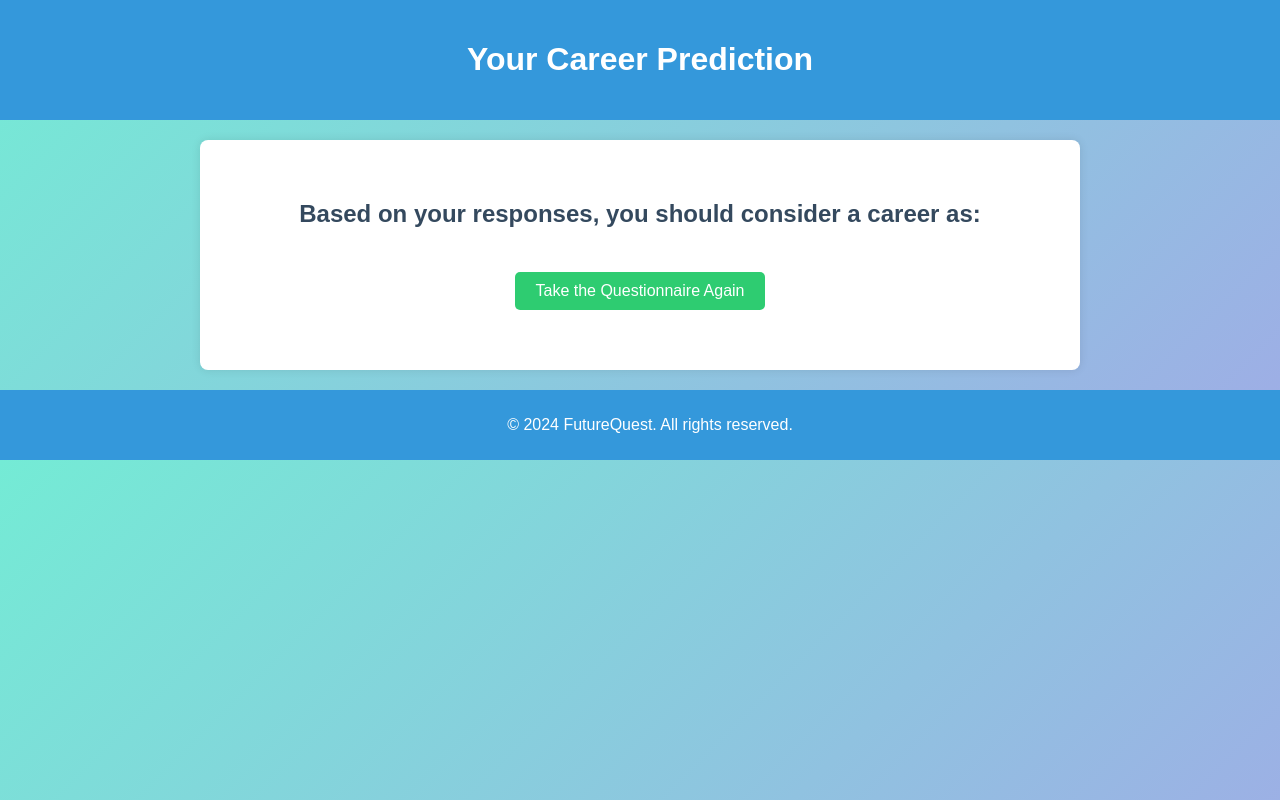
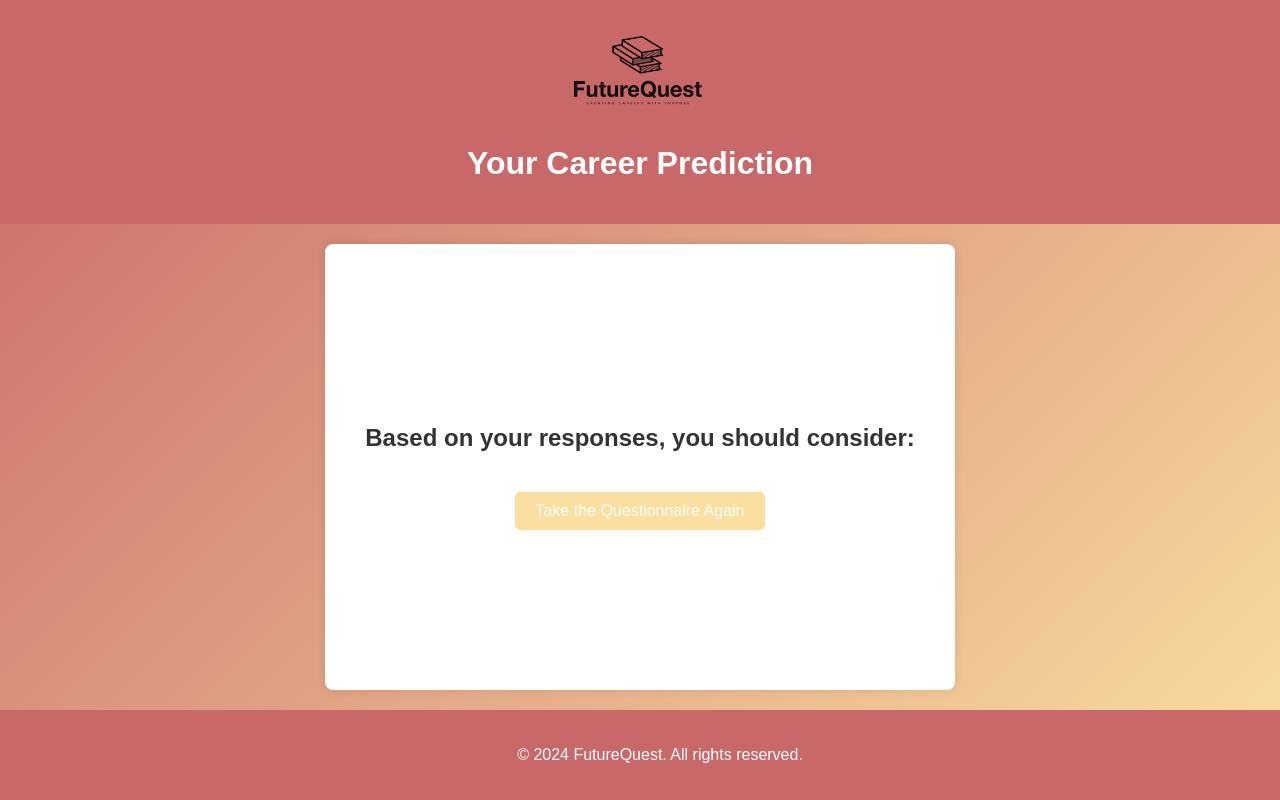
Before and after one commit to shri-raj/FutureQuest, a Flask app: template templates/results.html in a window 1280 px wide. Run offline with Flask 3, Linux system fonts and the light colour scheme; the template is opened without the code that fills it, so the values that code supplies are empty; parts of the project's set-up code (start-up, migrations or seed data) failed here and were passed over.

Commit message:
UI changes

```diff
--- a/app.py
+++ b/app.py
@@ -20,9 +20,9 @@
     features = []
 
     attributes = ['thinking', 'problem', 'creativity', 'communication', 'leadership',
-                    'empathy', 'science', 'teamwork', 'tech', 'design',
-                    'math', 'medical', 'legal', 'business', 'research',
-                    'marketing', 'teaching', 'software', 'artistic', 'attention']
+                  'empathy', 'science', 'teamwork', 'tech', 'design',
+                  'math', 'medical', 'legal', 'business', 'research',
+                  'marketing', 'teaching', 'software', 'artistic', 'attention']
 
     for attribute in attributes:
         scores = [
@@ -32,11 +32,15 @@
         ]
         average_score = round(mean([score for score in scores if score > 0]))  # Calculate the average
         features.append(average_score)
-
-
+    print(features)
     features = pd.DataFrame([features])
 
-    prediction = model.predict(features)
+    # Get probabilities instead of direct predictions
+    probabilities = model.predict_proba(features)
+
+    # Get top 3 predictions and their corresponding probabilities
+    top_indices = probabilities[0].argsort()[-3:][::-1]  # Get the indices of the top 3 probabilities
+    top_probabilities = probabilities[0][top_indices]
 
     career_roles = {
         1: 'Research Scientist', 2: 'Pilot', 3: 'Engineer', 4: 'Fashion Designer',
@@ -46,8 +50,11 @@
         16: 'Doctor', 17: 'Veterinarian', 18: 'Data Analyst', 19: 'Nurse'
     }
 
-    predicted_career = career_roles.get(prediction[0])
-    return render_template('results.html', career=predicted_career)
+    # Prepare the results
+    top_careers = [(career_roles[i + 1], top_probabilities[j]) for j, i in enumerate(top_indices)]
+
+    return render_template('results.html', top_careers=top_careers)
+
 
 if __name__ == '__main__':
     app.run(debug=True)
--- a/static/result.css
+++ b/static/result.css
@@ -1,18 +1,25 @@
 :root {
-    --primary-color: #3498db;
-    --secondary-color: #2ecc71;
-    --background-color: #ecf0f1;
-    --text-color: #34495e;
+    --primary-color: #C96868; /* Updated primary color */
+    --secondary-color: #FADFA1; /* Updated secondary color */
+    --background-color: #FFF4EA; /* Updated background color */
+    --text-color: #7EACB5; /* Updated text color */
+}
+
+html, body {
+    height: 100%; /* Ensure the body takes the full height */
+    margin: 0; /* Remove default margin */
 }
 
 body {
+    display: flex; /* Use flexbox layout */
+    flex-direction: column; /* Column direction */
     font-family: 'Arial', sans-serif;
-    background: linear-gradient(135deg, #74ebd5, #9face6);
-    color: var(--text-color);
-    margin: 0;
-    padding: 0;
+    background: linear-gradient(135deg, #C96868, #FADFA1); /* Updated gradient */
+    color: #333; /* Better readability */
 }
-
+.logo {
+    flex:1
+}
 header {
     background-color: var(--primary-color);
     color: white;
@@ -21,6 +28,7 @@
 }
 
 main {
+    flex: 1; /* Allow main to grow and fill the space */
     max-width: 800px;
     margin: 20px auto;
     background-color: white;
@@ -28,6 +36,10 @@
     box-shadow: 0 0 10px rgba(0, 0, 0, 0.1);
     padding: 40px;
     text-align: center;
+    display: flex; /* Flexbox for alignment */
+    flex-direction: column;
+    justify-content: center;
+    align-items: center;
 }
 
 .result-container {
@@ -40,6 +52,16 @@
     font-weight: bold;
 }
 
+ul {
+    list-style-type: none; /* Remove default list styles */
+    padding: 0; /* Remove default padding */
+}
+
+li {
+    margin: 10px 0; /* Add some spacing between list items */
+    font-size: 20px; /* Slightly larger font size */
+}
+
 .retry-button {
     display: inline-block;
     margin-top: 20px;
@@ -48,19 +70,18 @@
     color: white;
     text-decoration: none;
     border-radius: 5px;
-    transition: background-color 0.3s ease;
+    transition: background-color 0.3s ease, transform 0.3s ease; /* Added transform transition */
 }
 
 .retry-button:hover {
-    background-color: #27ae60;
+    background-color: #d0c68a; /* Updated hover color for better visibility */
+    transform: scale(1.05); /* Slightly enlarge on hover */
 }
 
 footer {
     background-color: var(--primary-color);
     color: white;
     text-align: center;
-    padding: 10px;
-    position: relative;
-    bottom: 0;
+    padding: 20px; /* Increased padding for better spacing */
     width: 100%;
 }
--- a/templates/results.html
+++ b/templates/results.html
@@ -3,17 +3,24 @@
 <head>
     <meta charset="UTF-8">
     <meta name="viewport" content="width=device-width, initial-scale=1.0">
-    <link rel="stylesheet" href="..//static/result.css">
+    <link rel="stylesheet" href="../static/result.css">
     <title>Career Prediction Result</title>
 </head>
 <body>
     <header>
+        <div class="logo">
+            <img src="{{ url_for('static', filename='logo.png') }}" alt="FutureQuest" height="100">
+        </div>
         <h1>Your Career Prediction</h1>
     </header>
     <main>
         <div class="result-container">
-            <h2>Based on your responses, you should consider a career as:</h2>
-            <h3 class="career">{{ career }}</h3>
+            <h2>Based on your responses, you should consider:</h2>
+            <ul>
+                {% for career, probability in top_careers %}
+                    <li>{{ career }} ({{ (probability * 100) | round(2) }}%)</li>
+                {% endfor %}
+            </ul>
             <a href="{{ url_for('questionnaire') }}" class="retry-button">Take the Questionnaire Again</a>
         </div>
     </main>
--- a/templates/test.html
+++ b/templates/test.html
@@ -9,7 +9,7 @@
 </head>
 <body>
     <header>
-        <div class="Greeting"><img src="../logo.png" alt="FutureQuest" width="323" height="193"></div>
+        <div class="Greeting"><img src="{{ url_for('static', filename='logo.png') }}" alt="FutureQuest" width="323" height="193"></div>
         <p>Choose the options best suitable for you</p>
     </header>
     <main>
```
Also changed, not shown: static/style.css (+6 -6 lines), static/teststyle.css (+7 -9 lines), templates/homepage.html (+5 -3 lines), static/logo.png (renamed from logo.png).
